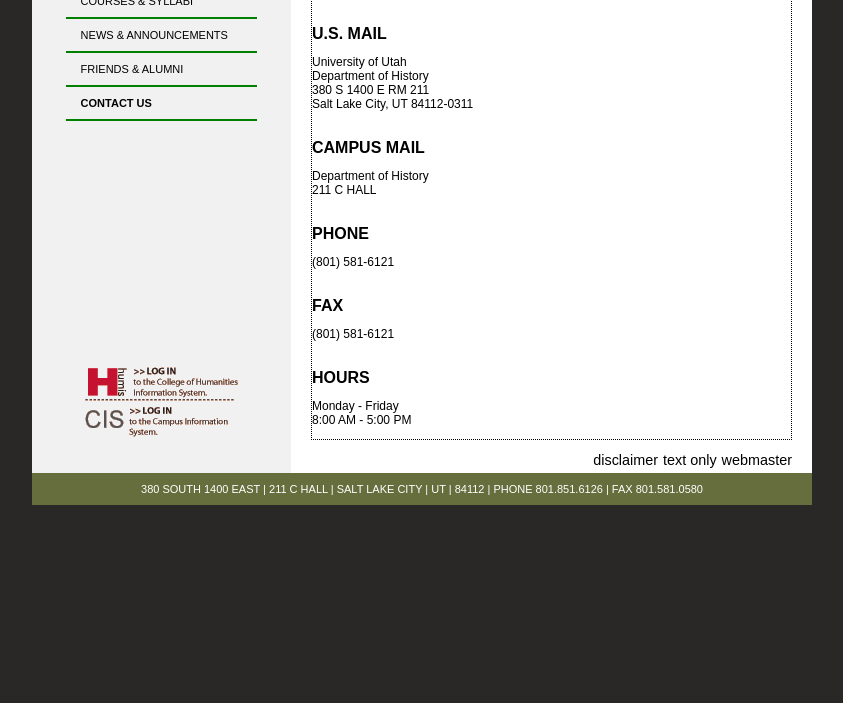
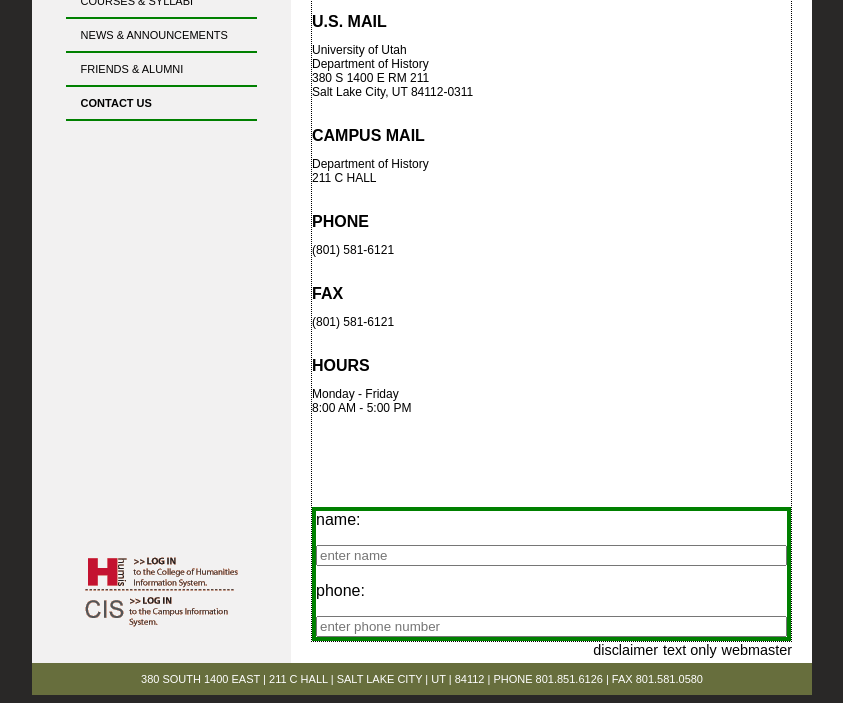
Before and after one commit to loveisajoy/F26_2342_PROJECT_HUMIS, a plain HTML site: page contact-us.html in a window 1280 px wide. Shown: the part 310-1013 px from the top of the page, without its empty margins (218-1061 px from the left). Before the commit the page ends 823 px from the top, so only its background shows below. Drawn offline with Linux system fonts and the light colour scheme.

Commit message:
plugged in main image style sheet created f&s page and layout style sheeet
Added Mbasso new faculty column
redirected email to mailto
created .shrug

started contact form on contact us page

```diff
--- a/contact-us.html
+++ b/contact-us.html
@@ -135,6 +135,13 @@
                         </p>
                     </div>
                 </section>
+
+                <section class="contact-form">
+                    name:
+                    <input type="text" name="name" placeholder="enter name"/>
+                    phone:
+                    <input type="text" name="phone" placeholder="enter phone number"/>
+                </section>
             </main>
 
             <nav class="secondary bottom-nav">
--- a/stylesheets/layouts.css
+++ b/stylesheets/layouts.css
@@ -59,3 +59,15 @@ section.horizontal-two-column-layout {
 
     }
 }
+section.contact-form {
+    margin-top: 5rem;
+    border: 4px solid green;
+    display: flex;
+    flex-direction: column;
+    gap: 1rem;
+
+    label {
+        display: flex;
+        gap: 1rem;
+    }
+}
```
